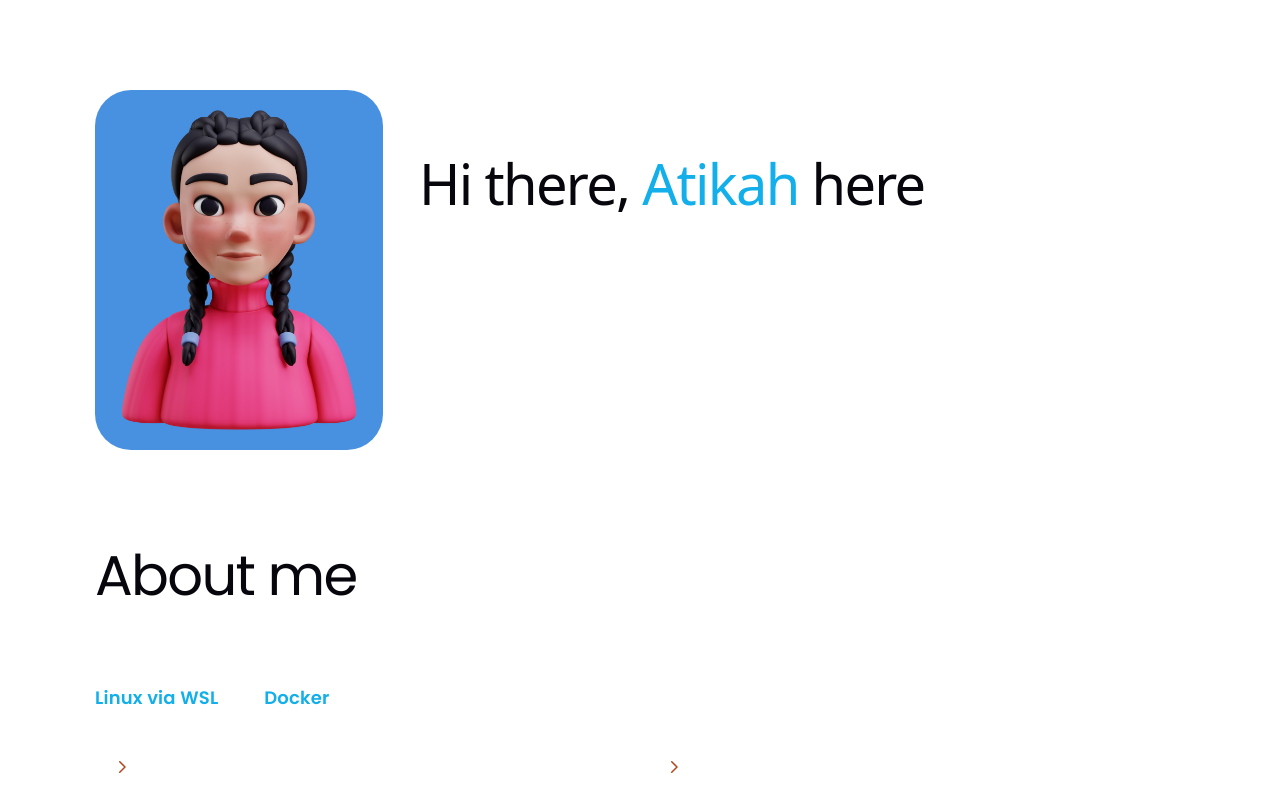
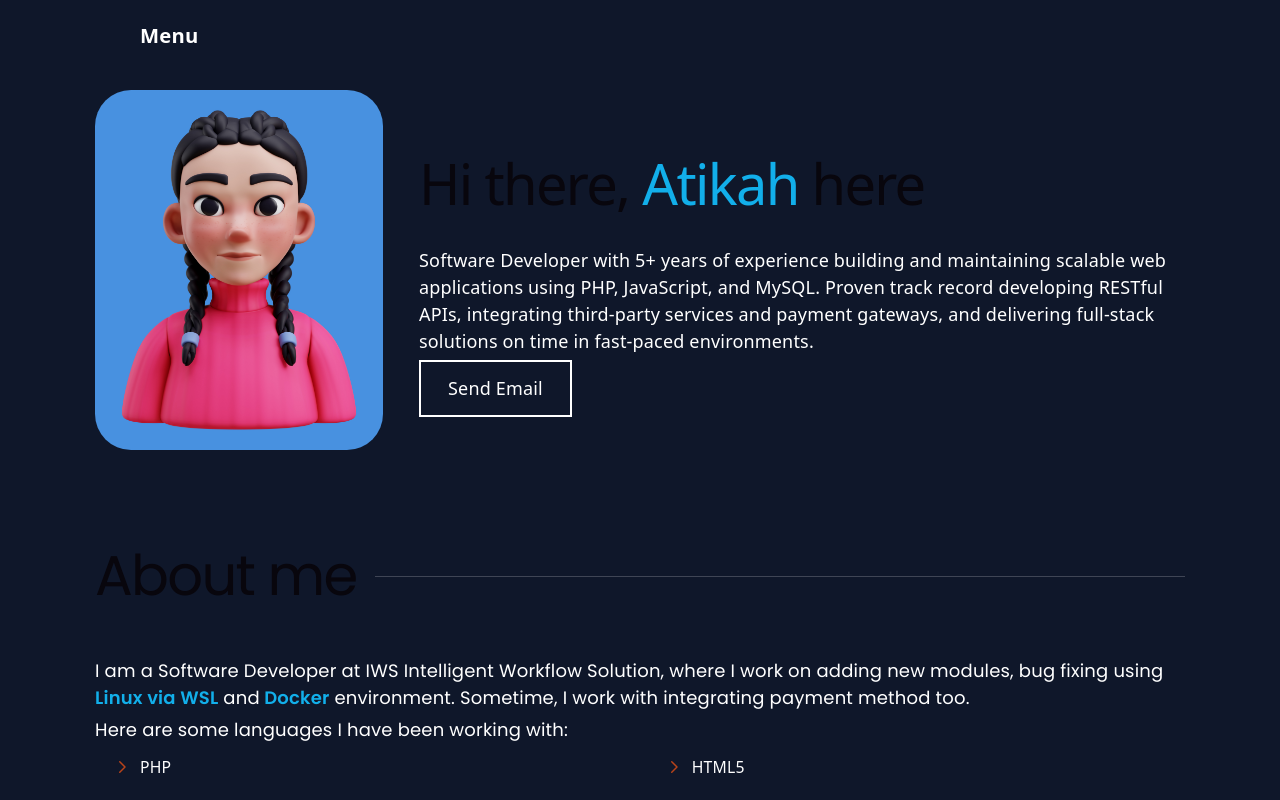
Before and after one commit to atikahadzman/portfolio, a React (Vite) app: page / in a window 1280 px wide. Shown: the top 800 px of the page. Built offline with nearby package versions, Linux system fonts and the light colour scheme.

Commit message:
change layout backgroud color

```diff
--- a/src/index.css
+++ b/src/index.css
@@ -4,7 +4,7 @@
 :root {
   --text: #6b6375;
   --text-h: #08060d;
-  --bg: #fff;
+  --bg: #0F172A;
   --border: #e5e4e7;
   --code-bg: #f4f3ec;
   --accent: #aa3bff;
@@ -37,8 +37,8 @@
   :root {
     --text: #9ca3af;
     --text-h: #f3f4f6;
-    --bg: #16171d;
-    --border: #2e303a;
+    --bg: #0F172A;
+    --border: #fff;
     --code-bg: #1f2028;
     --accent: #c084fc;
     --accent-bg: rgba(192, 132, 252, 0.15);
```
